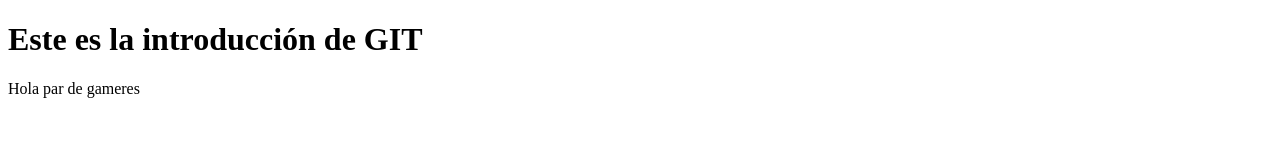
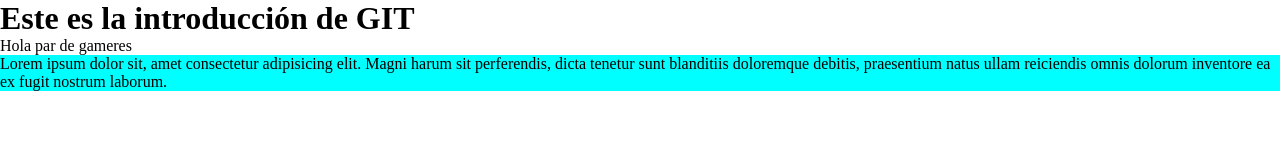
Before and after one commit to EllisLuisxD/Pruebas_Recetas, a plain HTML site: page index.html in a window 1280 px wide. Drawn offline with Linux system fonts and the light colour scheme.

Commit message:
Se ah linkeado el styles.css y le eh dado un background-color (aqua)

```diff
--- a/index.html
+++ b/index.html
@@ -4,9 +4,13 @@
     <meta charset="UTF-8">
     <meta name="viewport" content="width=device-width, initial-scale=1.0">
     <title>PRUEBA GIT</title>
+    <link rel="stylesheet" href="styles.css">
 </head>
 <body>
     <h1>Este es la introducción de GIT</h1>
     <p>Hola par de gameres</p>
+    <section class="background">
+        <p>Lorem ipsum dolor sit, amet consectetur adipisicing elit. Magni harum sit perferendis, dicta tenetur sunt blanditiis doloremque debitis, praesentium natus ullam reiciendis omnis dolorum inventore ea ex fugit nostrum laborum.</p>
+    </section>
 </body>
 </html>
--- a/styles.css
+++ b/styles.css
@@ -0,0 +1,7 @@
+*{
+    margin: 0;
+}
+
+.background{
+    background-color: aqua;
+}
```
